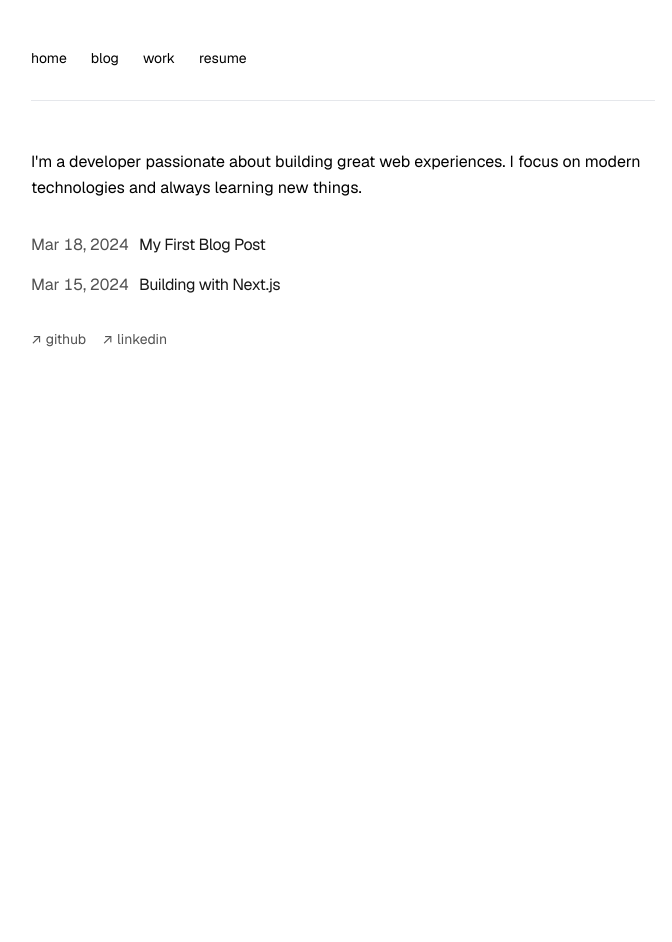
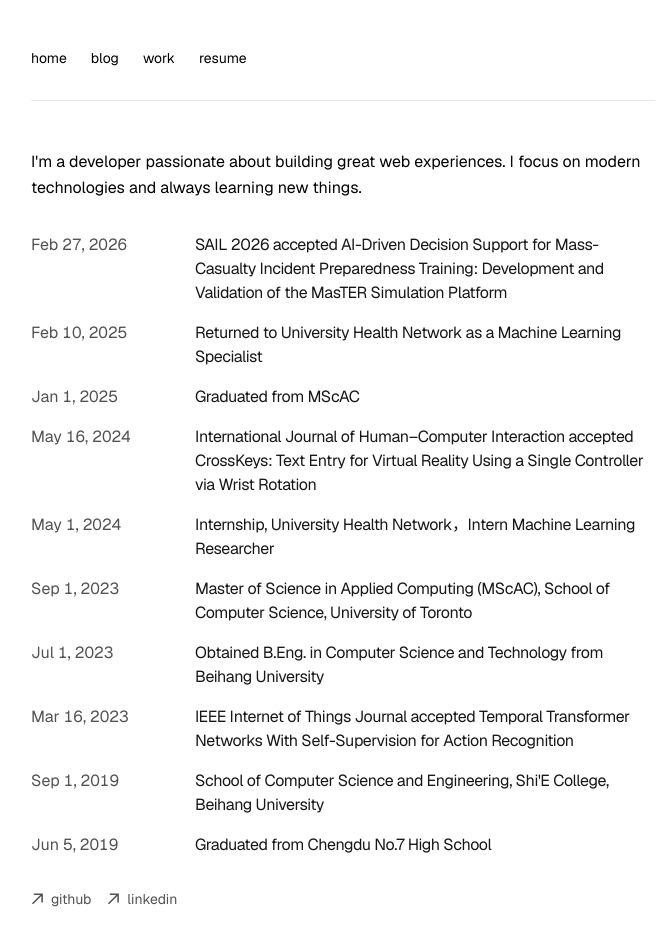
Before and after one commit to lorenz-liu/me, a Next.js app: page / in a window 1280 px wide. Shown: the top 942 px of the page, without its empty margins (297-969 px from the left). Before the commit the page ends 800 px from the top, so only its background shows below. Built offline with nearby package versions, Linux system fonts and the light colour scheme.

Commit message:
update: timeline

```diff
--- a/app/page.tsx
+++ b/app/page.tsx
@@ -1,30 +1,48 @@
 import fs from 'fs';
 import path from 'path';
 import matter from 'gray-matter';
-import Link from 'next/link';
 import { formatDate } from '@/lib/utils';
 
-function getBlogPosts() {
-  const blogDir = path.join(process.cwd(), 'content/blog');
-  const files = fs.readdirSync(blogDir);
+function ArrowIcon() {
+  return (
+    <svg
+      width="12"
+      height="12"
+      viewBox="0 0 12 12"
+      fill="none"
+      xmlns="http://www.w3.org/2000/svg"
+    >
+      <path
+        d="M2.07102 11.3494L0.963068 10.2415L9.2017 1.98864H2.83807L2.85227 0.454545H11.8438V9.46023H10.2955L10.3097 3.09659L2.07102 11.3494Z"
+        fill="currentColor"
+      />
+    </svg>
+  )
+}
 
-  const posts = files
-    .filter(file => file.endsWith('.md'))
-    .map(file => {
-      const filePath = path.join(blogDir, file);
-      const fileContent = fs.readFileSync(filePath, 'utf8');
-      const { data } = matter(fileContent);
+function getTimeline() {
+  const filePath = path.join(process.cwd(), 'content/pages/timeline.md');
+  const fileContent = fs.readFileSync(filePath, 'utf8');
+  const { content } = matter(fileContent);
 
-      return {
-        slug: file.replace('.md', ''),
-        title: data.title || 'Untitled',
-        date: data.date || '',
-      };
-    })
-    .sort((a, b) => new Date(b.date).getTime() - new Date(a.date).getTime())
-    .slice(0, 3);
+  // Parse the YAML-like content
+  const lines = content.trim().split('\n');
+  const timeline: Array<{ date: string; description: string }> = [];
 
-  return posts;
+  for (let i = 0; i < lines.length; i++) {
+    const line = lines[i].trim();
+    if (line.startsWith('- date:')) {
+      const date = line.replace('- date:', '').trim().replace(/"/g, '');
+      const descLine = lines[i + 1]?.trim();
+      if (descLine && descLine.startsWith('description:')) {
+        const description = descLine.replace('description:', '').trim().replace(/"/g, '');
+        timeline.push({ date, description });
+      }
+      i++; // Skip the description line
+    }
+  }
+
+  return timeline.sort((a, b) => new Date(b.date).getTime() - new Date(a.date).getTime());
 }
 
 function getHomeContent() {
@@ -42,32 +60,29 @@ function getLinks() {
 }
 
 export default function Home() {
-  const recentPosts = getBlogPosts();
+  const timeline = getTimeline();
   const homeContent = getHomeContent();
   const links = getLinks();
 
   return (
+
+    <footer className="mb-16">
+    <ul>
     <div>
       <p className="mb-8 leading-relaxed">
         {homeContent}
       </p>
 
       <div className="mb-8">
-        {recentPosts.map(post => (
-          <Link
-            key={post.slug}
-            className="flex flex-col space-y-1 mb-4"
-            href={`/blog/${post.slug}`}
-          >
-            <div className="w-full flex flex-col md:flex-row space-x-0 md:space-x-2">
-              <p className="text-neutral-600 w-[100px] tabular-nums">
-                {formatDate(post.date, false)}
-              </p>
-              <p className="text-neutral-900 tracking-tight">
-                {post.title}
-              </p>
-            </div>
-          </Link>
+        {timeline.map((item, index) => (
+          <div key={index} className="flex flex-col md:flex-row mb-4 gap-2">
+            <p className="text-neutral-600 tabular-nums md:w-[25%] flex-shrink-0">
+              {formatDate(item.date, false)}
+            </p>
+            <p className="text-neutral-900 tracking-tight md:w-[75%]">
+              {item.description}
+            </p>
+          </div>
         ))}
       </div>
 
@@ -77,10 +92,10 @@ export default function Home() {
             href={links.github}
             target="_blank"
             rel="noopener noreferrer"
-            className="flex items-center gap-1 text-neutral-600 hover:text-neutral-900 transition-colors"
+            className="flex items-center text-neutral-600 hover:text-neutral-900 transition-colors"
           >
-            <span>↗</span>
-            <span>github</span>
+            <ArrowIcon />
+            <p className="ml-2">github</p>
           </a>
         )}
         {links.linkedin && (
@@ -88,13 +103,18 @@ export default function Home() {
             href={links.linkedin}
             target="_blank"
             rel="noopener noreferrer"
-            className="flex items-center gap-1 text-neutral-600 hover:text-neutral-900 transition-colors"
+            className="flex items-center text-neutral-600 hover:text-neutral-900 transition-colors"
           >
-            <span>↗</span>
-            <span>linkedin</span>
+            <ArrowIcon />
+            <p className="ml-2">linkedin</p>
           </a>
         )}
       </div>
     </div>
+    </ul>
+  <p className="mt-8 text-xs text-neutral-600 dark:text-neutral-300">
+    © {new Date().getFullYear()} GNU GENERAL PUBLIC LICENSE
+  </p>
+    </footer>
   );
 }
--- /dev/null
+++ b/content/pages/timeline.md
@@ -0,0 +1,33 @@
+---
+title: "Timeline"
+---
+
+- date: "2019-06-05"
+  description: "Graduated from Chengdu No.7 High School"
+
+- date: "2019-09-01"
+  description: "School of Computer Science and Engineering, Shi'E College, Beihang University"
+
+- date: "2023-03-16"
+  description: "IEEE Internet of Things Journal accepted Temporal Transformer Networks With Self-Supervision for Action Recognition"
+
+- date: "2023-07-01"
+  description: "Obtained B.Eng. in Computer Science and Technology from Beihang University"
+
+- date: "2023-09-01"
+  description: "Master of Science in Applied Computing (MScAC), School of Computer Science, University of Toronto"
+
+- date: "2024-05-01"
+  description: "Internship, University Health Network，Intern Machine Learning Researcher"
+
+- date: "2024-05-16"
+  description: "International Journal of Human–Computer Interaction accepted CrossKeys: Text Entry for Virtual Reality Using a Single Controller via Wrist Rotation"
+
+- date: "2025-01-01"
+  description: "Graduated from MScAC"
+
+- date: "2025-02-10"
+  description: "Returned to University Health Network as a Machine Learning Specialist"
+
+- date: "2026-02-27"
+  description: "SAIL 2026 accepted AI-Driven Decision Support for Mass-Casualty Incident Preparedness Training: Development and Validation of the MasTER Simulation Platform"
```
